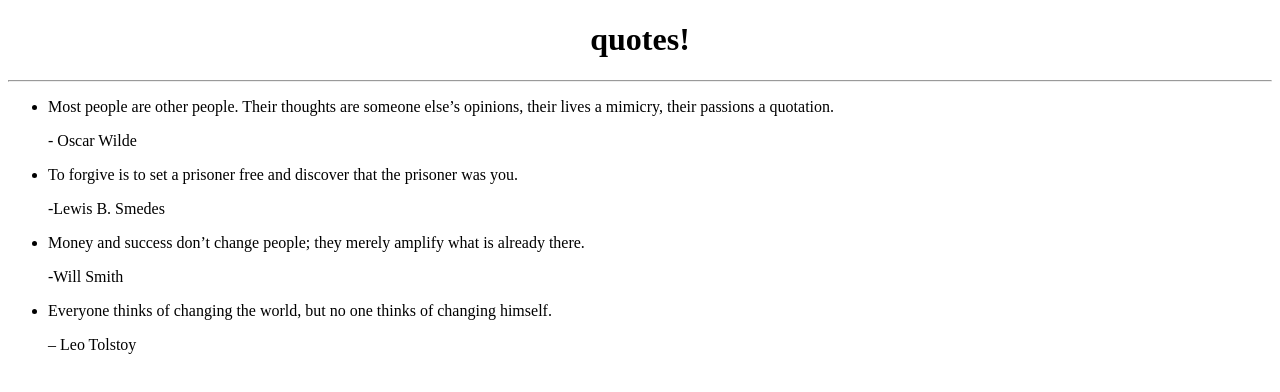
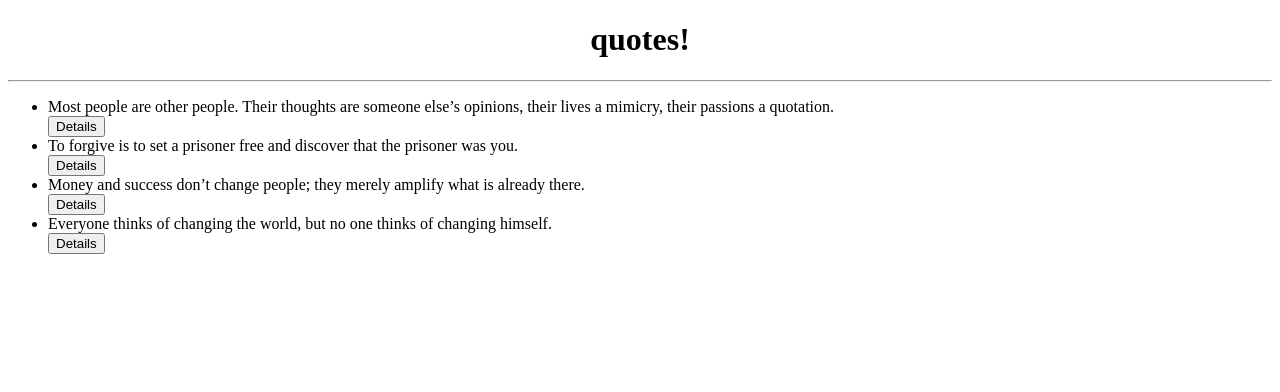
Before and after one commit to Fahari/quotes, an Angular app in the folder quotes/: page / in a window 1280 px wide. Shown: the top 392 px of the page. Built offline with nearby package versions, Linux system fonts and the light colour scheme.

Commit message:
add a toogle button for author details and to showcase the use of output property binding.

```diff
--- a/quotes/src/app/quotes.ts
+++ b/quotes/src/app/quotes.ts
@@ -1,3 +1,7 @@
 export class Quotes {
-  constructor (public id:number,public name:string,public author:string){}
+  public showAuthor:boolean;
+  constructor (public id:number,public name:string,public author:string){
+    this.showAuthor=false
+  }
+
 }
--- a/quotes/src/app/quotes/quotes.component.html
+++ b/quotes/src/app/quotes/quotes.component.html
@@ -1,7 +1,8 @@
 <hr>
 <ul>
-<div *ngFor='let quote of quotess'>
+<div *ngFor='let quote of quotess;let i=index'>
   <li>{{quote.name}}</li>
-  <app-quotes-details [quote]='quote'></app-quotes-details>
+  <button (click)='toogleDetails(i)'>Details</button>
+  <app-quotes-details *ngIf="quote.showAuthor" [quote]='quote'></app-quotes-details>
   </div>
 </ul>
--- a/quotes/src/app/quotes/quotes.component.ts
+++ b/quotes/src/app/quotes/quotes.component.ts
@@ -15,6 +15,11 @@
     new Quotes(3,'Money and success don’t change people; they merely amplify what is already there.','-Will Smith'),
     new Quotes(4,'Everyone thinks of changing the world, but no one thinks of changing himself.','– Leo Tolstoy'),
   ]
+
+  toogleDetails(index){
+          this.quotess[index].showAuthor = !this.quotess[index].showAuthor;
+      }
+
   constructor() { }
 
   ngOnInit() {
```
